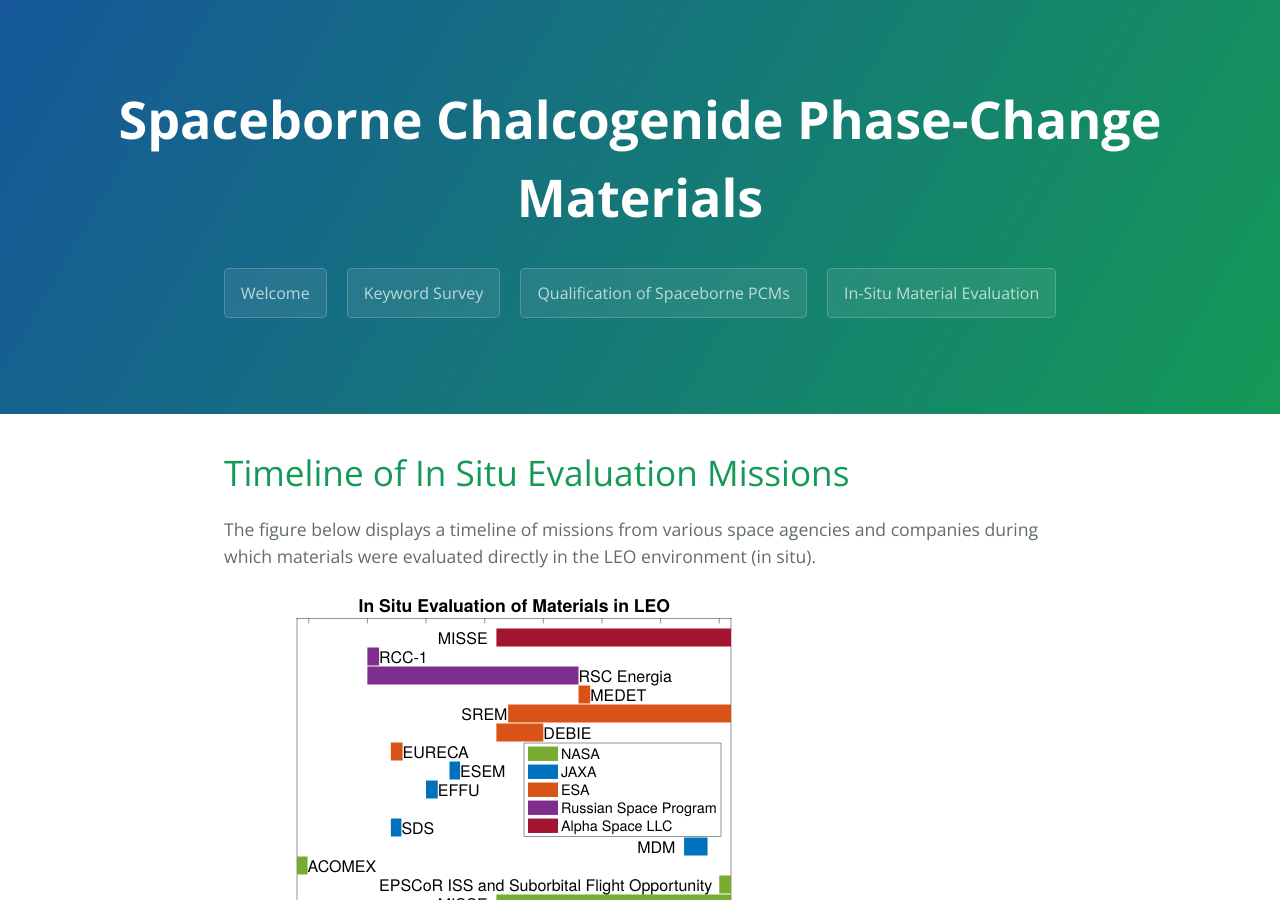
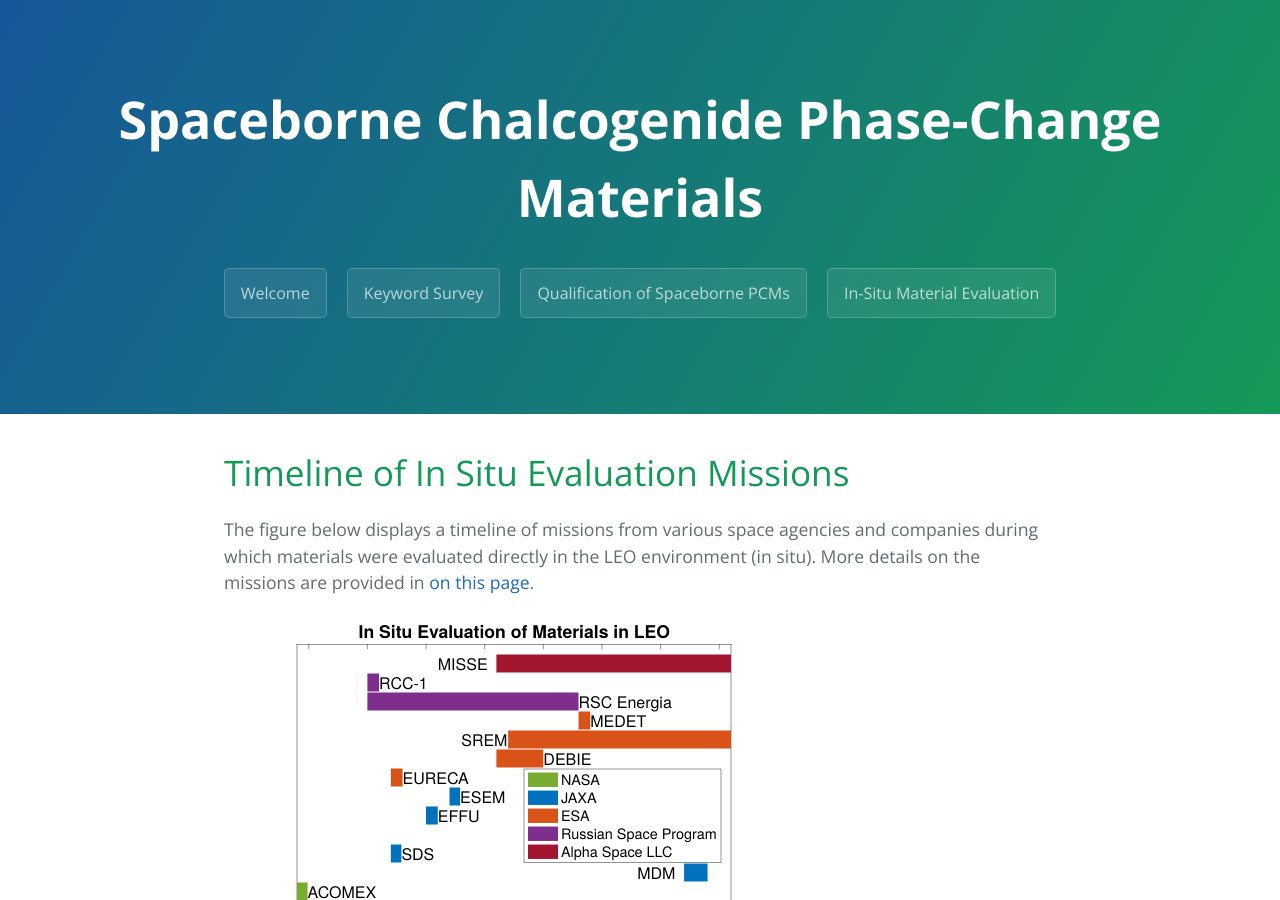
Before and after one commit to Spaceborne-PCMs/Spaceborne-PCMs.github.io, a Jekyll site: the page built from insitu.md, in a window 1280 px wide and 900 px high. Built offline with Jekyll 4.4.1, drawn with Linux system fonts in a browser that asks for light colours.

Commit message:
in situ info

```diff
--- a/insitu.md
+++ b/insitu.md
@@ -5,7 +5,7 @@ filename: insitu
 ---
 # Timeline of In Situ Evaluation Missions
 
-The figure below displays a timeline of missions from various space agencies and companies during which materials were evaluated directly in the LEO environment (in situ).
+The figure below displays a timeline of missions from various space agencies and companies during which materials were evaluated directly in the LEO environment (in situ). More details on the missions are provided in [on this page](https://spaceborne-pcms.github.io/qualification).
 
 ![InSitu](figures/inSituLEO.svg)
 
```
